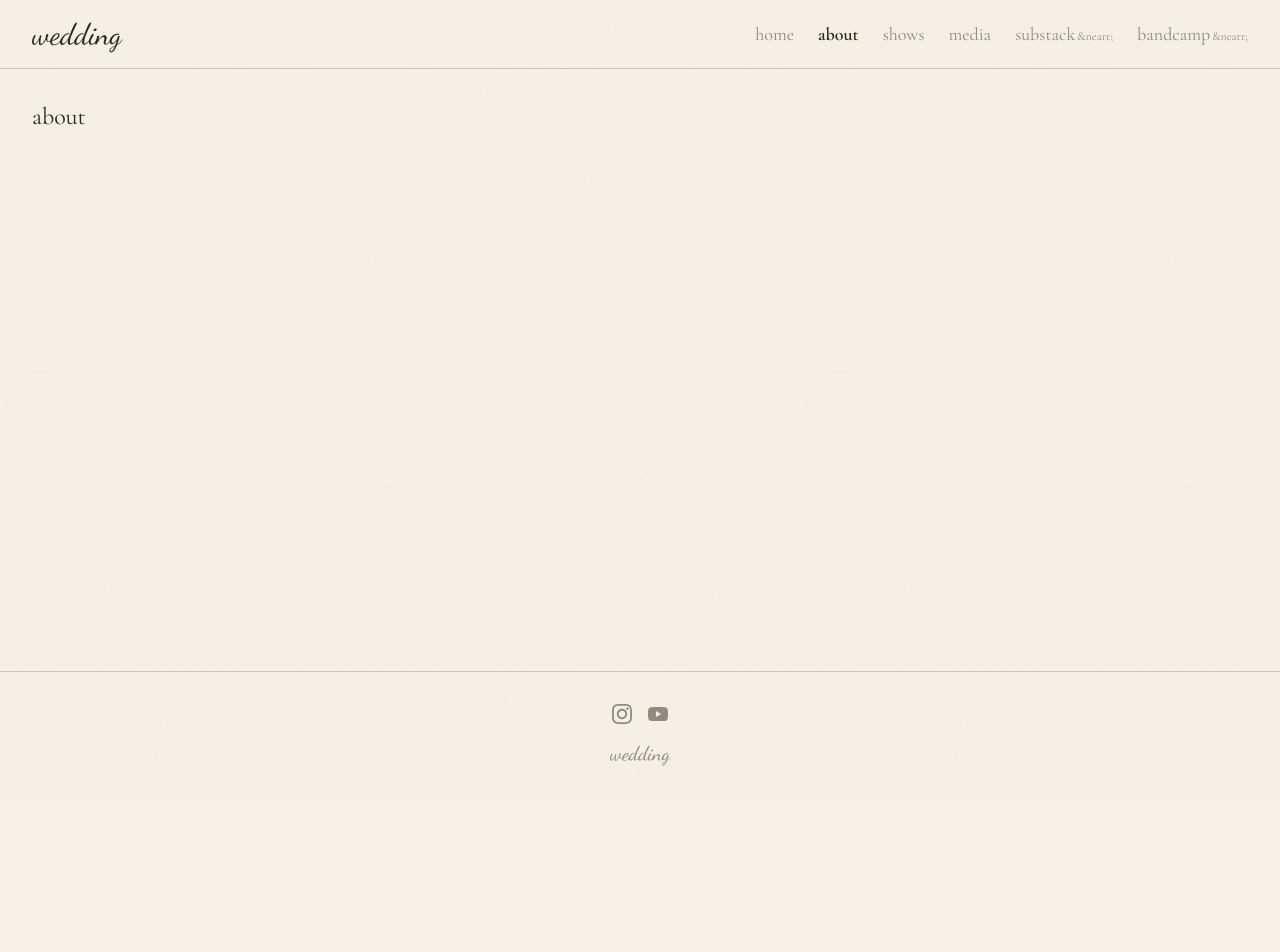
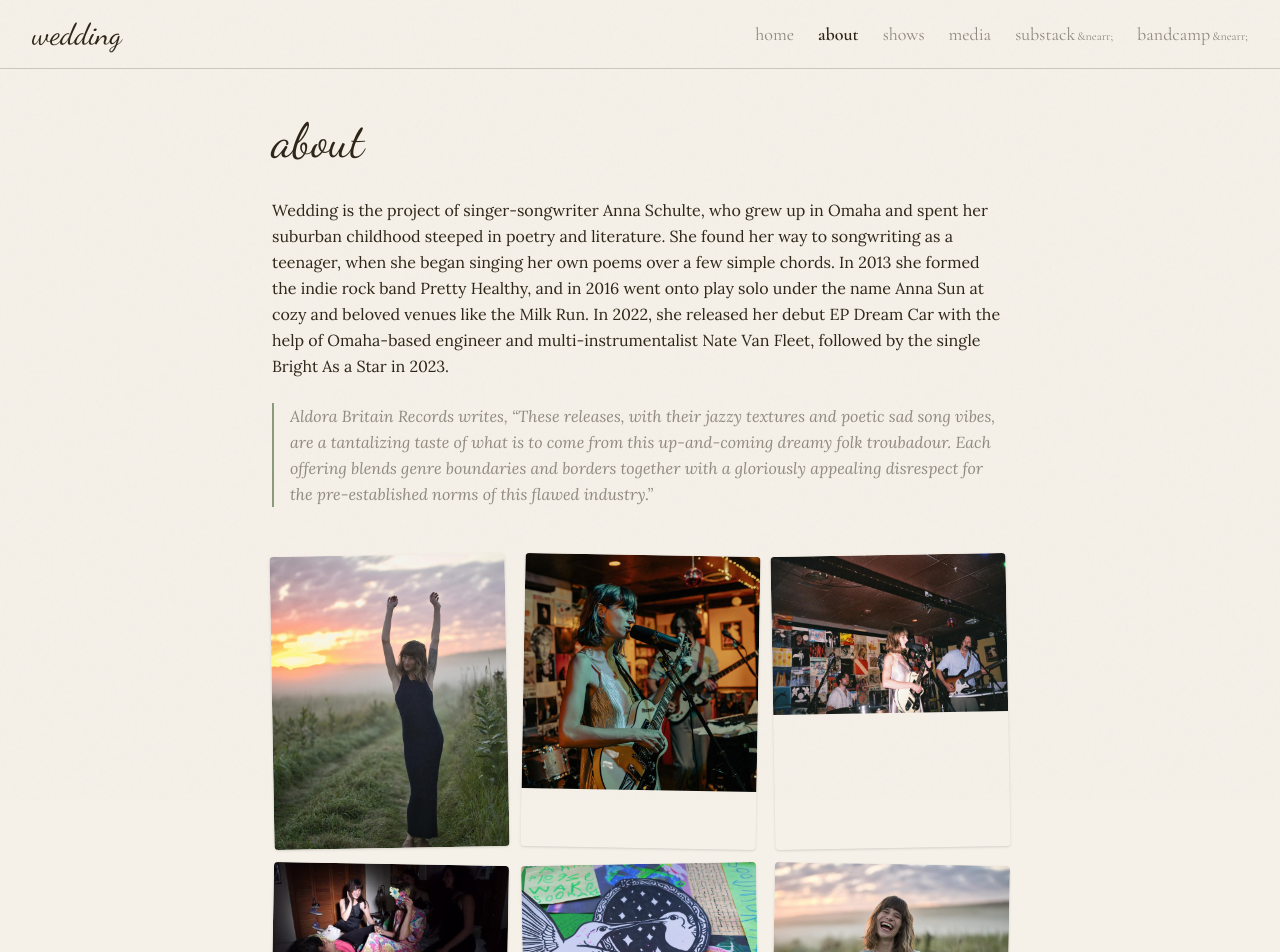
Before and after one commit to Zachary-Roland/notmywedding-band, a React (Vite) app: page /about in a window 1280 px wide. Shown: the top 952 px of the page. Before the commit the page ends 800 px from the top, so only its background shows below. Built offline with nearby package versions, Linux system fonts and the light colour scheme; no server answers.

Commit message:
feat: implement About page with bio and photo collage

```diff
--- a/src/pages/About.tsx
+++ b/src/pages/About.tsx
@@ -1,3 +1,56 @@
 export default function About() {
-  return <div className="p-8 font-heading text-2xl">about</div>;
+  return (
+    <div className="max-w-3xl mx-auto py-8 md:py-12 px-4">
+      <h1 className="font-display text-4xl md:text-5xl text-ink mb-8">about</h1>
+
+      <div className="space-y-6 font-body text-ink leading-relaxed">
+        <p>
+          Wedding is the project of singer-songwriter Anna Schulte, who grew up
+          in Omaha and spent her suburban childhood steeped in poetry and
+          literature. She found her way to songwriting as a teenager, when she
+          began singing her own poems over a few simple chords. In 2013 she
+          formed the indie rock band Pretty Healthy, and in 2016 went onto play
+          solo under the name Anna Sun at cozy and beloved venues like the Milk
+          Run. In 2022, she released her debut EP Dream Car with the help of
+          Omaha-based engineer and multi-instrumentalist Nate Van Fleet, followed
+          by the single Bright As a Star in 2023.
+        </p>
+        <blockquote className="border-l-2 border-accent-sage pl-4 italic text-ink-muted">
+          <p>
+            Aldora Britain Records writes, &ldquo;These releases, with their
+            jazzy textures and poetic sad song vibes, are a tantalizing taste of
+            what is to come from this up-and-coming dreamy folk troubadour. Each
+            offering blends genre boundaries and borders together with a
+            gloriously appealing disrespect for the pre-established norms of this
+            flawed industry.&rdquo;
+          </p>
+        </blockquote>
+      </div>
+
+      {/* Photo collage */}
+      <div className="mt-12 grid grid-cols-2 md:grid-cols-3 gap-4">
+        {[
+          { src: "/images/anna_wheatfield.jpg", alt: "Anna in wheatfield" },
+          { src: "/images/anna_live_oleavers.jpg", alt: "Anna live at O'Leavers" },
+          { src: "/images/live_show_oleavers.jpg", alt: "Live show" },
+          { src: "/images/bphoto.jpg", alt: "Wedding band" },
+          { src: "/images/single_art.jpg", alt: "Single artwork" },
+          { src: "/images/annawearingbandtshirt.jpg", alt: "Band merch" },
+        ].map((photo, i) => (
+          <div
+            key={photo.src}
+            className="overflow-hidden rounded shadow-sm"
+            style={{ transform: `rotate(${i % 2 === 0 ? -1 : 1}deg)` }}
+          >
+            <img
+              src={photo.src}
+              alt={photo.alt}
+              className="w-full h-auto object-cover"
+              loading="lazy"
+            />
+          </div>
+        ))}
+      </div>
+    </div>
+  );
 }
```
